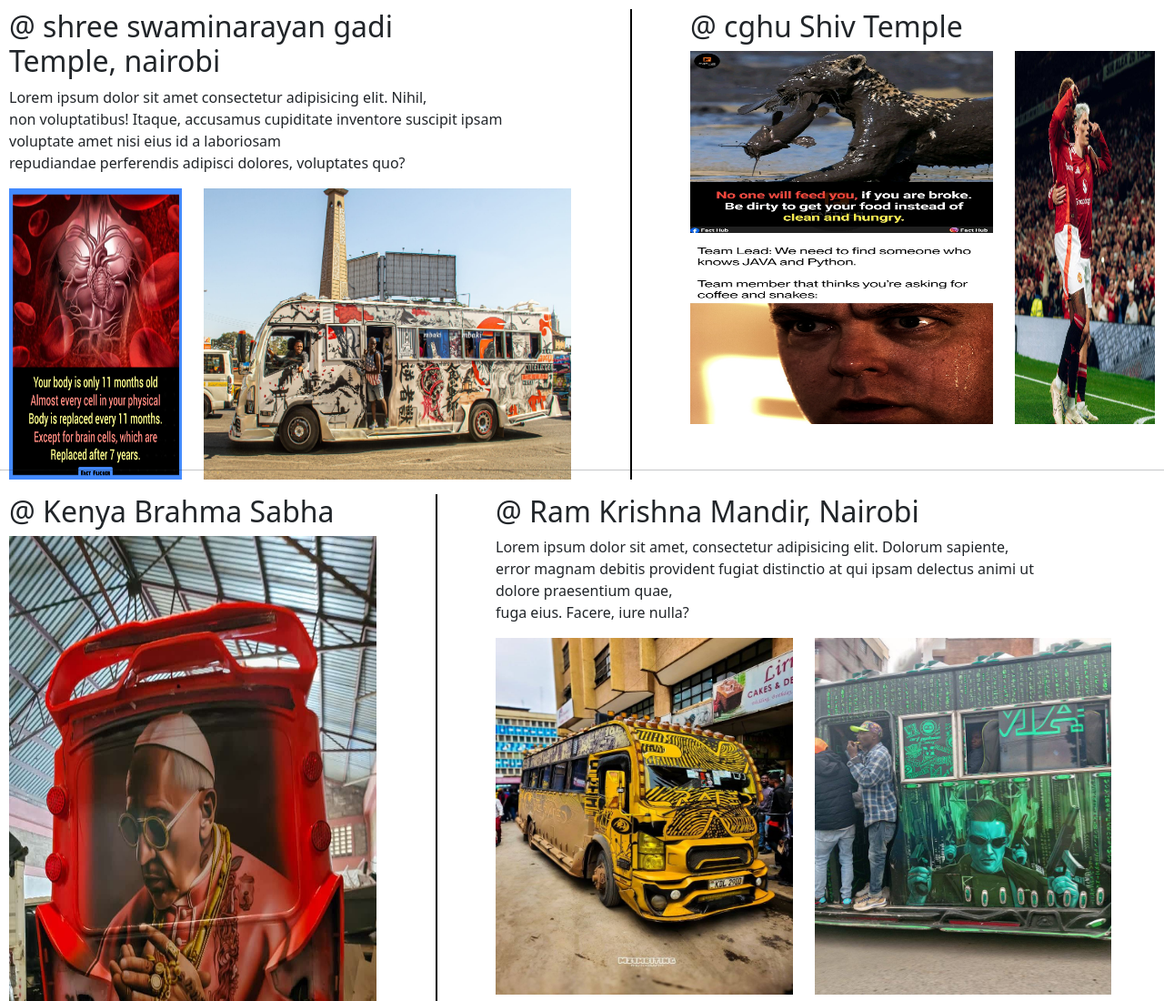
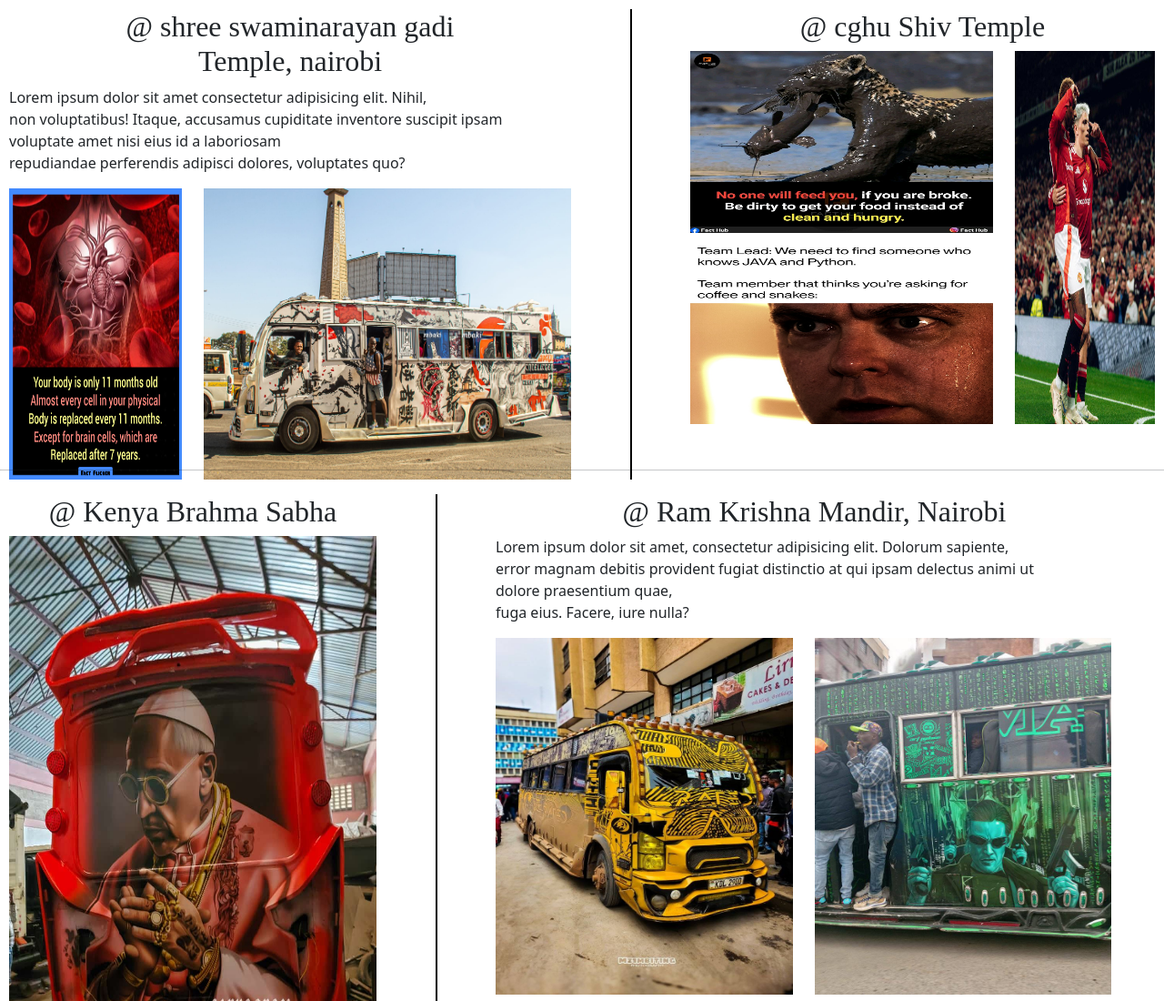
Before and after one commit to brucebett/Front-End, a plain HTML site: page index.html in a window 1280 px wide. Shown: the top 1100 px of the page at 91% size. Drawn offline with Linux system fonts and the light colour scheme.

Commit message:
seccommit

```diff
--- a/resources/css/style.css
+++ b/resources/css/style.css
@@ -36,7 +36,7 @@ img{
 }
 .r4one img {
     width: 100%;
-    height: 105vh;
+    height: 90vh;
 }
 .r4two {
     margin-top: 15px;
@@ -49,13 +49,18 @@ img{
     width: 100%;
     height: 90%;
 }
-.r5two {
+/* .r5two {
     margin-top: 15px;
-}
+} */
 .r5two img {
-    height: 60%;
+    height: 55%;
     width: 100%;
 }
-.r4 {
-    height: 80%;
+.r5 {
+    height: 40vh;
 }
+
+h2{
+    font-family: Nakula;
+    text-align: center;
+}
```
